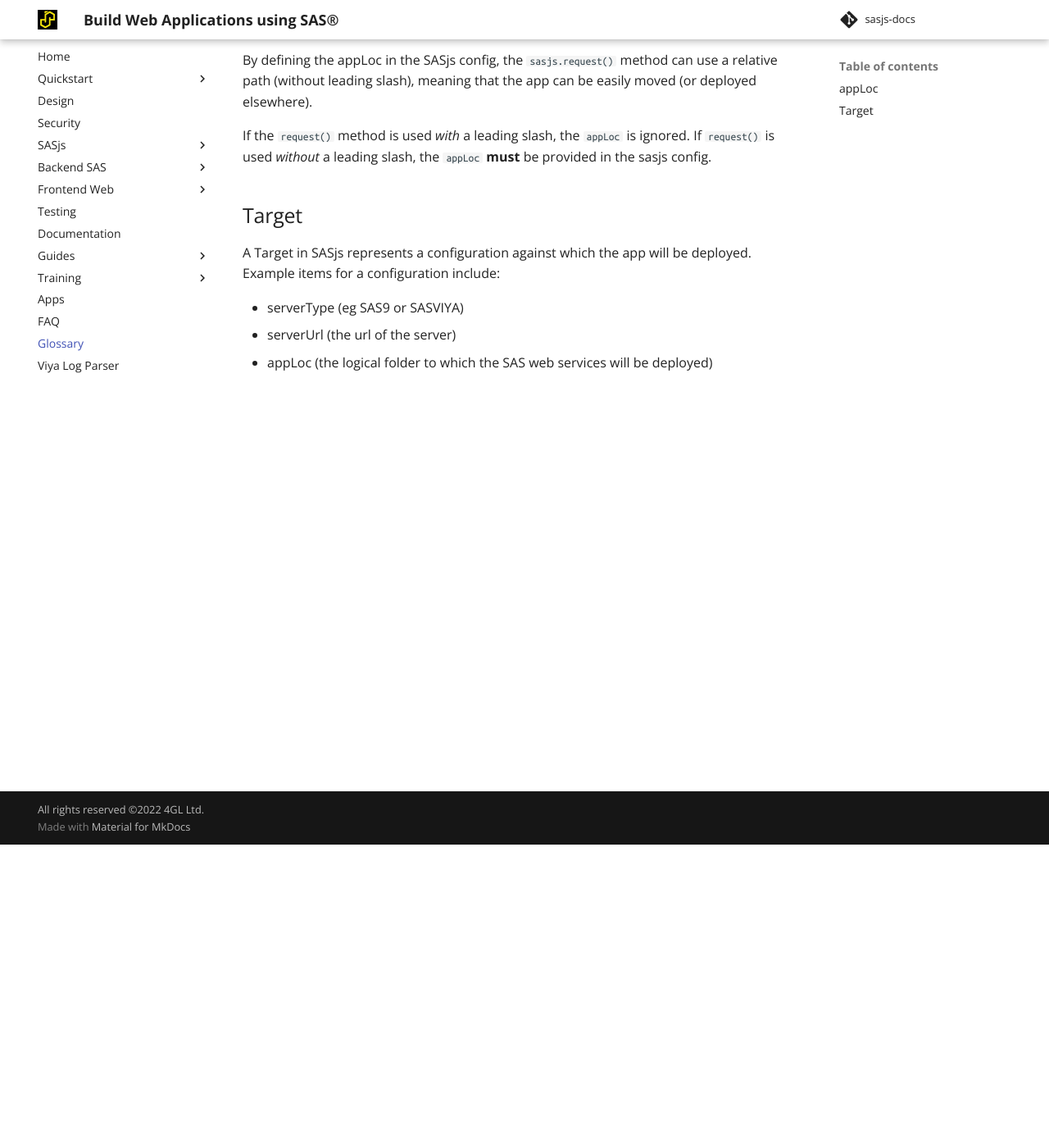
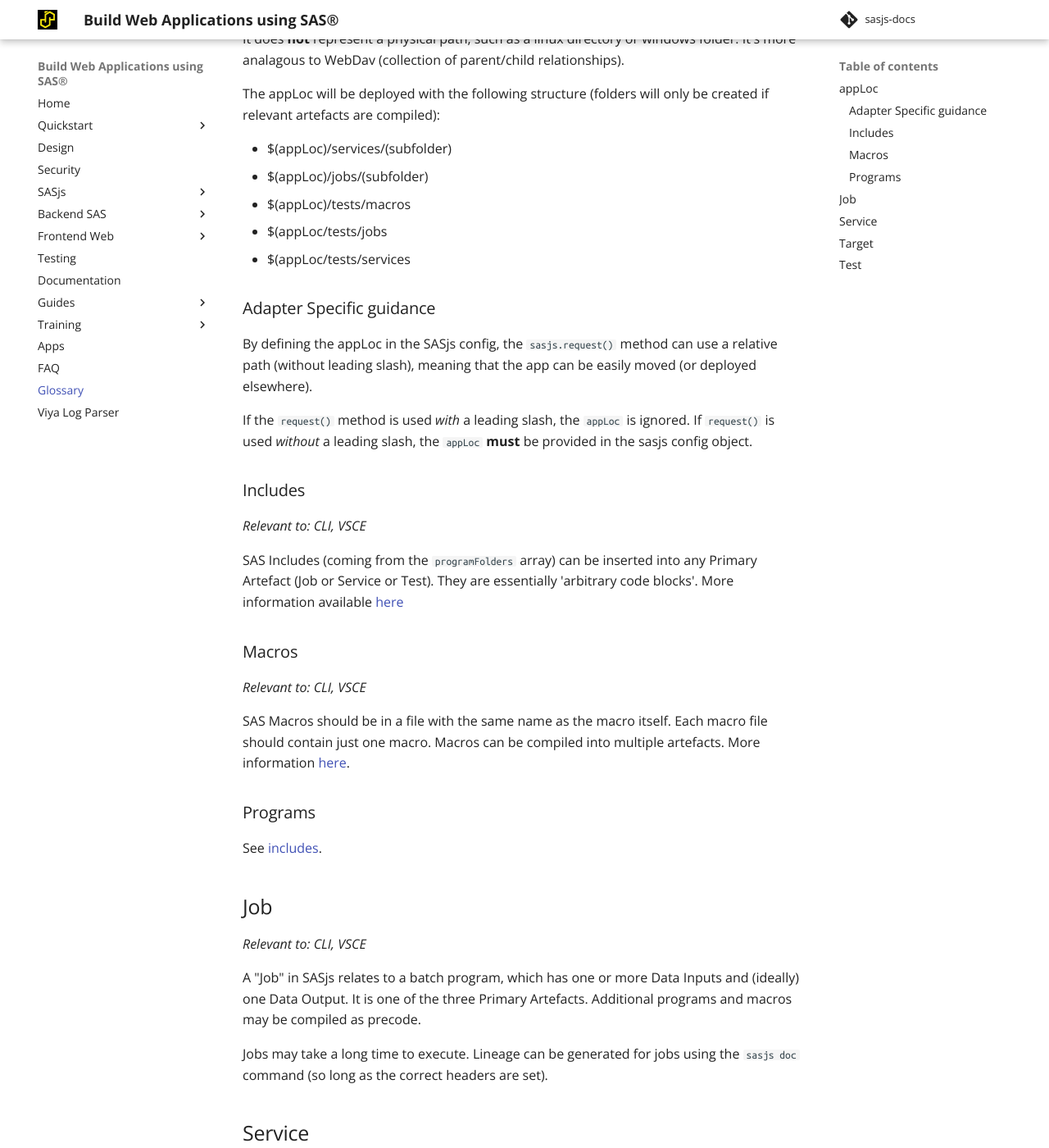
Before and after one commit to sasjs/sasjs.io, an MkDocs documentation site: the page built from docs/glossary.md, in a window 1280 px wide and 1400 px high, scrolled down 370 px. Shown: the whole window at 82% size. Built offline with MkDocs 1.6.1 and Material for MkDocs 9.7.7, drawn with Linux system fonts in a browser that asks for light colours; comment, search, counter and statistics services are not loaded; some of the changed text lies outside the part shown.

Commit message:
Update glossary.md

```diff
--- a/docs/glossary.md
+++ b/docs/glossary.md
@@ -5,24 +5,78 @@
 If you'd like to see a new item added, feel free to raise an [issue](https://github.com/sasjs/sasjs.io/issues/new) or [PR](https://github.com/sasjs/sasjs.io/pulls)!
 
 ## appLoc
+
+_Relevant to: Adapter, CLI, VSCE_
+
 The "appLoc" represents the "app location" in terms of where the backend web services are stored in the logical folder tree (eg SAS Drive on Viya, or metadata in SAS 9).
 
 It does **not** represent a physical path, such as a linux directory or windows folder.  It's more analagous to WebDav (collection of parent/child relationships).
 
+The appLoc will be deployed with the following structure (folders will only be created if relevant artefacts are compiled):
+
+* $(appLoc)/services/(subfolder)
+* $(appLoc)/jobs/(subfolder)
+* $(appLoc)/tests/macros
+* $(appLoc/tests/jobs
+* $(appLoc/tests/services
+
+### Adapter Specific guidance
 By defining the appLoc in the SASjs config, the `sasjs.request()` method can use a relative path (without leading slash), meaning that the app can be easily moved (or deployed elsewhere).
 
-If the `request()` method is used _with_ a leading slash, the `appLoc` is ignored.  If `request()` is used _without_ a leading slash, the `appLoc` **must** be provided in the sasjs config.
+If the `request()` method is used _with_ a leading slash, the `appLoc` is ignored.  If `request()` is used _without_ a leading slash, the `appLoc` **must** be provided in the sasjs config object.
+
+### Includes
+
+_Relevant to: CLI, VSCE_
+
+SAS Includes (coming from the `programFolders` array) can be inserted into any Primary Artefact (Job or Service or Test).  They are essentially 'arbitrary code blocks'.  More information available [here](https://cli.sasjs.io/artefacts/#sas-includes)
+
+### Macros
+
+_Relevant to: CLI, VSCE_
+
+SAS Macros should be in a file with the same name as the macro itself.  Each macro file should contain just one macro.  Macros can be compiled into multiple artefacts.  More information [here](https://cli.sasjs.io/artefacts/#sas-macros).
+
+### Programs
+
+See [includes](https://sasjs.io/glossary/#includes).
+
+## Job
+
+_Relevant to: CLI, VSCE_
+
+A "Job" in SASjs relates to a batch program, which has one or more Data Inputs and (ideally) one Data Output.  It is one of the three Primary Artefacts.  Additional programs and macros may be compiled as precode.
+
+Jobs may take a long time to execute.  Lineage can be generated for jobs using the `sasjs doc` command (so long as the correct headers are set).
+
+## Service
+
+_Relevant to: Adapter, CLI, VSCE_
+
+A "Service" in SASjs relates to an 'on demand' process with zero or more Service Inputs and one or more Service Outputs.  Those inputs/outputs can be anything, but are typically JSON. Services should be designed to run as fast as possible, and never longer than 5 minutes (a common timeout threshold)
+
+When services are compiled, additional precode is added to enable the `%webout()` macro.  This macro converts adapter inputs to WORK tables, and allows further WORK tables to be sent back in a specific JSON format.  Depending on the `serverType`, the underlying webout macro is either:
+
+* mm_webout.sas (used for SAS9 EBI)
+* ms_webout.sas (used for SASjs Server)
+* mv_webout.sas (used for Viya)
 
 
 ## Target
 
+_Relevant to: CLI, VSCE_
+
 A Target in SASjs represents a configuration against which the app will be deployed. Example items for a configuration include:
 
-* serverType (eg SAS9 or SASVIYA)
+* serverType (eg SAS9, SASJS, SASVIYA)
 * serverUrl (the url of the server)
 * appLoc (the logical folder to which the SAS web services will be deployed)
 
 
+## Test
 
+_Relevant to: CLI_
+
+Tests can be written for Jobs, Services, or Macros.  They are compiled as Services to enable the `webout()` macro for sending the test results.  More information on tests is available [here](https://cli.sasjs.io/test)
 
 <meta name="description" content="A glossary of terminology used in the SASjs development framework">
```
